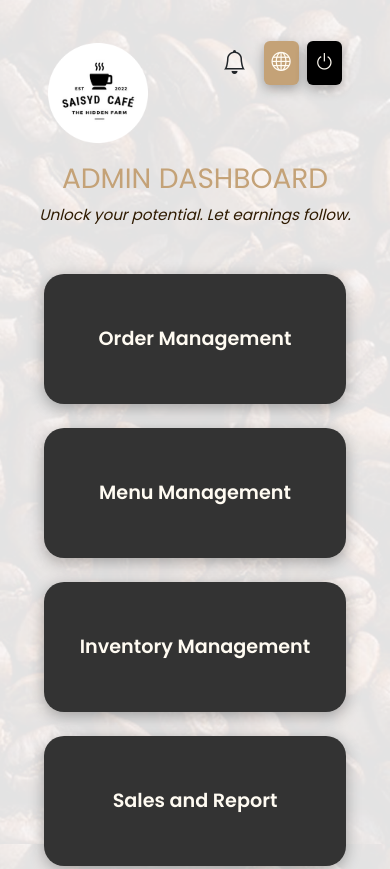
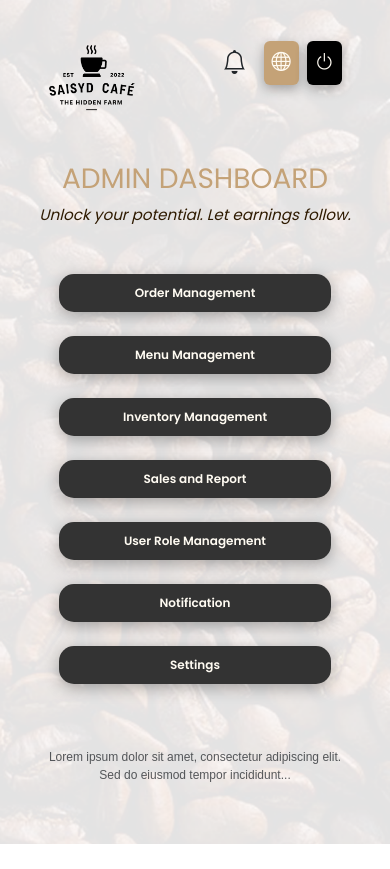
Before and after one commit to GlowBoss/SAIYSD, a plain HTML site: page Admin/home.html in a window 390 px wide. Shown: the top 869 px of the page. After the commit the page ends 844 px from the top, so only its background shows below. Drawn offline with nearby package versions, Linux system fonts and the light colour scheme; a web font is replaced by a local one.

Commit message:
update admin home

```diff
--- a/Admin/home.html
+++ b/Admin/home.html
@@ -17,7 +17,7 @@
         <div class="container">
             <header class="d-flex justify-content-between align-items-center p-3 flex-wrap">
                 <div class="logo">
-                    <img src="../assets/img/round_logo.png" alt="Saisyd Logo" height="100" />
+                    <img src="../assets/img/saisydLogo.png" alt="Saisyd Logo" height="70" />
                 </div>
 
                 <div class="d-flex gap-3 align-items-center flex-wrap justify-content-end">
@@ -25,7 +25,7 @@
                         <i class="bi bi-bell"></i>
                     </button>
 
-                    <a href="#" class="btn custom-visit">
+                    <a href="https://sites.google.com/view/saisydcafethehiddenfarmweb/home?authuser=0&fbclid=IwY2xjawK6ZOlleHRuA2FlbQIxMABicmlkETF6MHhoTU5NY0RhWUUwVUpkAR4mOPyiPrivhsltJ9No7x9Jefq5FqnD7WKAn8PpHIXIN5EFyqRc-DxEu_aBLA_aem_8JlEZIby8D182t8c6O_MBA" class="btn custom-visit">
                         <i class="bi bi-globe"></i> <span class="d-none d-md-inline">Visit Site</span>
                     </a>
                     <button class="btn custom-logout">
@@ -45,15 +45,15 @@
                                 Management</a>
                         </div>
                         <div class="col-12 col-sm-6 col-md-4">
-                            <a href="menu_management.html" class="dashboard-box text-decoration-none">Menu
+                            <a href="menu-management.html" class="dashboard-box text-decoration-none">Menu
                                 Management</a>
                         </div>
                         <div class="col-12 col-sm-6 col-md-4">
-                            <a href="inventory_management.html" class="dashboard-box text-decoration-none">Inventory
+                            <a href="inventory-management.html" class="dashboard-box text-decoration-none">Inventory
                                 Management</a>
                         </div>
                         <div class="col-12 col-sm-6 col-md-4">
-                            <a href="sales_and_report.html" class="dashboard-box text-decoration-none">Sales and
+                            <a href="sales-and-report.html" class="dashboard-box text-decoration-none">Sales and
                                 Report</a>
                         </div>
                         <div class="col-12 col-sm-6 col-md-4">
@@ -64,7 +64,7 @@
                             <a href="notification.html" class="dashboard-box text-decoration-none">Notification</a>
                         </div>
                         <div class="col-12 col-sm-6 col-md-4">
-                            <a href="setting.html" class="dashboard-box text-decoration-none">Setting</a>
+                            <a href="setting.html" class="dashboard-box text-decoration-none">Settings</a>
                         </div>
                     </div>
                 </div>
--- a/assets/css/admin_home.css
+++ b/assets/css/admin_home.css
@@ -111,6 +111,16 @@ html {
     transition: background-color 0.3s ease;
     box-shadow: 0 4px 15px rgba(0, 0, 0, 0.3);
 }
+@media (max-width: 767.98px) { /* Bootstrap's sm breakpoint */
+    .dashboard-box {
+        max-width: 90%; /* Set a maximum width */
+        height: auto; /* Allow height to adjust based on content */
+        padding: 10px; /* Adjust padding for smaller screens */
+        font-size: var(--h6); /* Adjust font size for better readability */
+        border-radius: 15px; /* Maintain rounded corners */
+        margin: 0 auto; /* Center the boxes */
+    }
+}
 
 .dashboard-box:hover {
     background-color: var(--btn-hover1);
```
